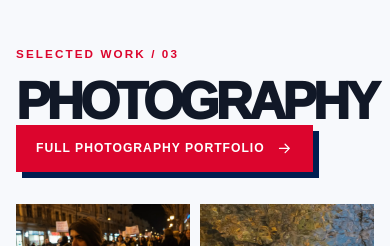
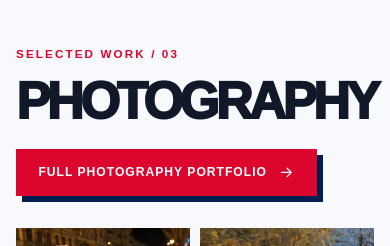
Before and after one commit to younglin99/made-of-moments, a Next.js app: page / in a window 390 px wide. Shown: the part 8040-8286 px from the top of the page. Built offline with nearby package versions, Linux system fonts and the light colour scheme.

Commit message:
Fix photography heading overlap

```diff
--- a/app/globals.css
+++ b/app/globals.css
@@ -1010,6 +1010,22 @@ nav a:hover, .text-link:hover {
   margin: 0;
 }
 
+.photography-heading {
+  grid-template-columns: minmax(0, 1fr) auto;
+}
+
+.photography-heading h2 {
+  min-width: 0;
+  font-size: clamp(3rem, 5vw, 5.3rem);
+}
+
+.photography-heading .photography-link {
+  justify-self: end;
+  padding-right: 1.4rem;
+  padding-left: 1.4rem;
+  white-space: nowrap;
+}
+
 .photography-page {
   min-height: 100vh;
   background: #f7f9fc;
@@ -1340,6 +1356,12 @@ footer h2 {
     margin-top: 1.5rem;
   }
 
+  .photography-heading .photography-link {
+    justify-self: start;
+    margin-top: 1.5rem;
+    white-space: normal;
+  }
+
   .project-1,
   .project-2,
   .project-3 {
```
